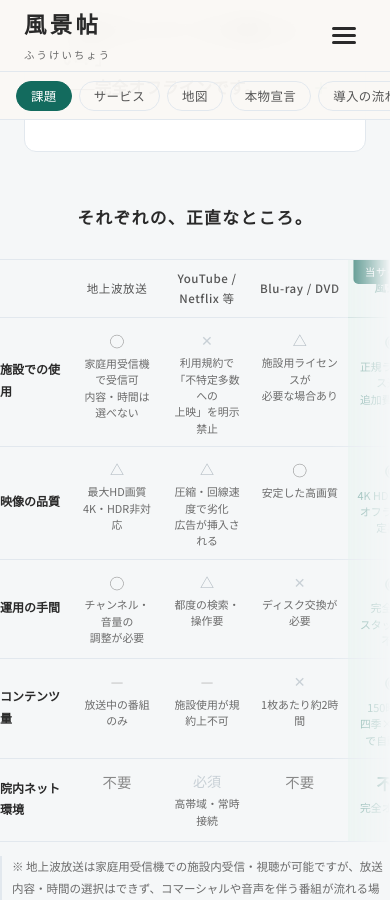
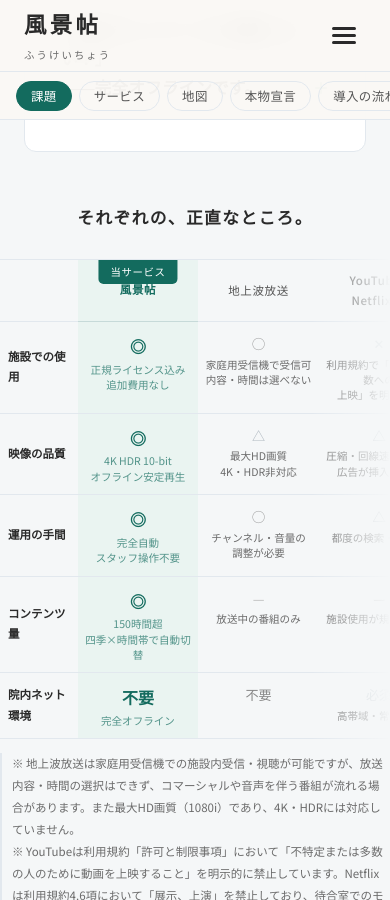
Before and after one commit to dr836gnypeq-ctrl/fukeichou-site, a Jekyll site: the page built from index.html, in a window 390 px wide and 900 px high, scrolled down 3317 px. Built offline with Jekyll 4.4.1, drawn with Linux system fonts in a browser that asks for light colours; nearby versions of some CDN libraries.

Commit message:
comp-table: move 風景帖 to col2, table-layout:fixed for mobile overflow

```diff
--- a/_layouts/default.html
+++ b/_layouts/default.html
@@ -35,7 +35,7 @@
 <link rel="prefetch" href="{{ '/' | relative_url }}">
 <link rel="prefetch" href="{{ '/evidence/' | relative_url }}">
 {% endif %}
-<link rel="stylesheet" href="{{ '/assets/css/style.css' | relative_url }}?v=20260317o">
+<link rel="stylesheet" href="{{ '/assets/css/style.css' | relative_url }}?v=20260317p">
 <script src="https://cdn.jsdelivr.net/npm/lucide@0.383.0/dist/umd/lucide.min.js" defer></script>
 </head>
 <body>
@@ -54,7 +54,7 @@
 
 {% include footer.html %}
 
-<script src="{{ '/assets/js/main.js' | relative_url }}?v=20260317o"></script>
+<script src="{{ '/assets/js/main.js' | relative_url }}?v=20260317p"></script>
 
 </body>
 </html>
--- a/assets/css/style.css
+++ b/assets/css/style.css
@@ -445,3 +445,35 @@ nav a:hover{color:var(--ink);background:rgba(0,0,0,.04)}
     mask-image:linear-gradient(to right,black 85%,transparent 100%);
   }
 }
+
+/* ---- 比較表 モバイル v2: table-layout固定で確実に幅制御 ---- */
+@media(max-width:768px){
+  .comp-table-outer{
+    margin-left:-24px;
+    margin-right:-24px;
+  }
+  .comp-table-scroll{
+    overflow-x:scroll;
+    -webkit-overflow-scrolling:touch;
+    border-left:none;
+    border-right:none;
+    border-radius:0;
+    /* マスクで右端が切れることを示す */
+    -webkit-mask-image:linear-gradient(to right,#000 80%,transparent 100%);
+    mask-image:linear-gradient(to right,#000 80%,transparent 100%);
+  }
+  /* table-layout:fixedにして幅を完全コントロール */
+  .comp-table{
+    table-layout:fixed;
+    width:560px; /* 5列分の合計: 76+110+118+118+118=540 + 余白 */
+    min-width:unset;
+  }
+  .comp-th-label,.comp-td-label{ width:76px; font-size:.72rem; padding:10px 4px 10px 8px }
+  .comp-th-ours,.comp-td-ours  { width:110px }
+  .comp-th,.comp-td            { width:118px; font-size:.72rem; padding:10px 6px }
+  .comp-sub{ font-size:.66rem; line-height:1.45 }
+  .comp-good,.comp-ok,.comp-bad,.comp-ng,.comp-neutral{ font-size:.82rem }
+  /* stickyは完全廃止（Safari overflow内で動作保証なし） */
+  .comp-th-label{ position:static!important }
+  .comp-td-label{ position:static!important }
+}
--- a/index.html
+++ b/index.html
@@ -126,50 +126,50 @@ description: 待合室のモニターに何を流すか迷っていませんか
       <thead>
         <tr>
           <th class="comp-th-label"></th>
-          <th class="comp-th">地上波放送</th>
-          <th class="comp-th">YouTube /<br>Netflix 等</th>
-          <th class="comp-th">Blu-ray / DVD</th>
           <th class="comp-th comp-th-ours">
             <span class="comp-ours-badge">当サービス</span>
             風景帖
           </th>
+          <th class="comp-th">地上波放送</th>
+          <th class="comp-th">YouTube /<br>Netflix 等</th>
+          <th class="comp-th">Blu-ray / DVD</th>
         </tr>
       </thead>
       <tbody>
         <tr>
           <td class="comp-td-label">施設での使用</td>
+          <td class="comp-td comp-td-ours"><span class="comp-good">◎</span><span class="comp-sub">正規ライセンス込み<br>追加費用なし</span></td>
           <td class="comp-td"><span class="comp-ok">◯</span><span class="comp-sub">家庭用受信機で受信可<br>内容・時間は選べない</span></td>
           <td class="comp-td"><span class="comp-ng">✕</span><span class="comp-sub">利用規約で「不特定多数への<br>上映」を明示禁止</span></td>
           <td class="comp-td"><span class="comp-bad">△</span><span class="comp-sub">施設用ライセンスが<br>必要な場合あり</span></td>
-          <td class="comp-td comp-td-ours"><span class="comp-good">◎</span><span class="comp-sub">正規ライセンス込み<br>追加費用なし</span></td>
         </tr>
         <tr>
           <td class="comp-td-label">映像の品質</td>
+          <td class="comp-td comp-td-ours"><span class="comp-good">◎</span><span class="comp-sub">4K HDR 10-bit<br>オフライン安定再生</span></td>
           <td class="comp-td"><span class="comp-bad">△</span><span class="comp-sub">最大HD画質<br>4K・HDR非対応</span></td>
           <td class="comp-td"><span class="comp-bad">△</span><span class="comp-sub">圧縮・回線速度で劣化<br>広告が挿入される</span></td>
           <td class="comp-td"><span class="comp-ok">◯</span><span class="comp-sub">安定した高画質</span></td>
-          <td class="comp-td comp-td-ours"><span class="comp-good">◎</span><span class="comp-sub">4K HDR 10-bit<br>オフライン安定再生</span></td>
         </tr>
         <tr>
           <td class="comp-td-label">運用の手間</td>
+          <td class="comp-td comp-td-ours"><span class="comp-good">◎</span><span class="comp-sub">完全自動<br>スタッフ操作不要</span></td>
           <td class="comp-td"><span class="comp-ok">◯</span><span class="comp-sub">チャンネル・音量の<br>調整が必要</span></td>
           <td class="comp-td"><span class="comp-bad">△</span><span class="comp-sub">都度の検索・操作要</span></td>
           <td class="comp-td"><span class="comp-ng">✕</span><span class="comp-sub">ディスク交換が必要</span></td>
-          <td class="comp-td comp-td-ours"><span class="comp-good">◎</span><span class="comp-sub">完全自動<br>スタッフ操作不要</span></td>
         </tr>
         <tr>
           <td class="comp-td-label">コンテンツ量</td>
+          <td class="comp-td comp-td-ours"><span class="comp-good">◎</span><span class="comp-sub">150時間超<br>四季×時間帯で自動切替</span></td>
           <td class="comp-td"><span class="comp-neutral">—</span><span class="comp-sub">放送中の番組のみ</span></td>
           <td class="comp-td"><span class="comp-neutral">—</span><span class="comp-sub">施設使用が規約上不可</span></td>
           <td class="comp-td"><span class="comp-ng">✕</span><span class="comp-sub">1枚あたり約2時間</span></td>
-          <td class="comp-td comp-td-ours"><span class="comp-good">◎</span><span class="comp-sub">150時間超<br>四季×時間帯で自動切替</span></td>
         </tr>
         <tr>
           <td class="comp-td-label">院内ネット環境</td>
+          <td class="comp-td comp-td-ours"><span class="comp-good">不要</span><span class="comp-sub">完全オフライン</span></td>
           <td class="comp-td"><span class="comp-ok">不要</span></td>
           <td class="comp-td"><span class="comp-ng">必須</span><span class="comp-sub">高帯域・常時接続</span></td>
           <td class="comp-td"><span class="comp-ok">不要</span></td>
-          <td class="comp-td comp-td-ours"><span class="comp-good">不要</span><span class="comp-sub">完全オフライン</span></td>
         </tr>
       </tbody>
     </table>
```
